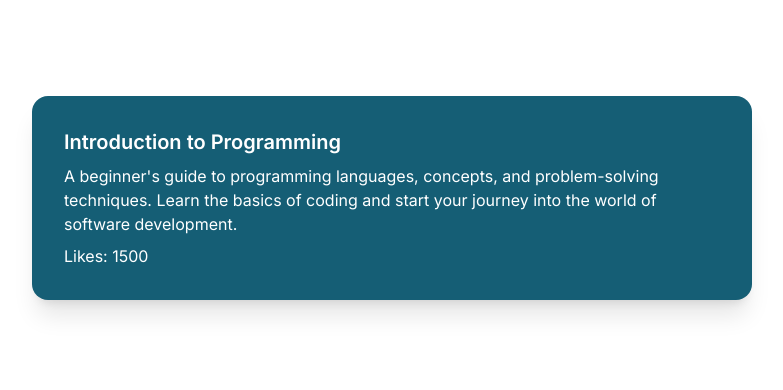
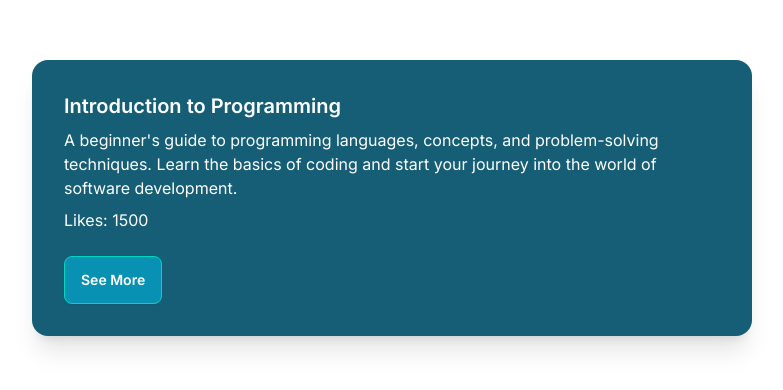
Before and after one commit to isalim079/NextJs-Practice-Milestone-13, a Next.js app in the folder next-level-data-fetching/: page /posts/1 in a window 1280 px wide. Shown: the part 202-592 px from the top of the page, without its empty margins (248-1031 px from the left). Built offline with nearby package versions, Linux system fonts and the light colour scheme; data requests are answered from the project's data file.

Commit message:
back to posts button added

```diff
--- a/next-level-data-fetching/src/app/posts/[id]/page.js
+++ b/next-level-data-fetching/src/app/posts/[id]/page.js
@@ -1,21 +1,29 @@
-import React from 'react';
+import Link from "next/link";
+import React from "react";
 
-const DetailPage = async({params}) => {
-
+const DetailPage = async ({ params }) => {
     // console.log(params?.id);
 
     const res = await fetch(`http://localhost:4008/posts/${params?.id}`);
-    const post = await res.json()
+    const post = await res.json();
     // console.log(post);
 
     return (
-        <div className=' flex justify-center items-center h-screen'>
-            <div key={post?.id} className="card w-[720px] bg-cyan-800 shadow-xl text-white">
+        <div className=" flex justify-center items-center h-screen">
+            <div
+                key={post?.id}
+                className="card w-[720px] bg-cyan-800 shadow-xl text-white"
+            >
                 <div className="card-body">
                     <h2 className="card-title">{post?.title}</h2>
                     <p>{post?.description}</p>
                     <p>Likes: {post?.likes_count}</p>
-
+                    <Link href="/posts">
+                        {" "}
+                        <button className="btn btn-accent bg-cyan-600 text-white mt-4">
+                            See More
+                        </button>
+                    </Link>
                 </div>
             </div>
         </div>
```
Lines whose indentation alone changed are shown as unchanged.
